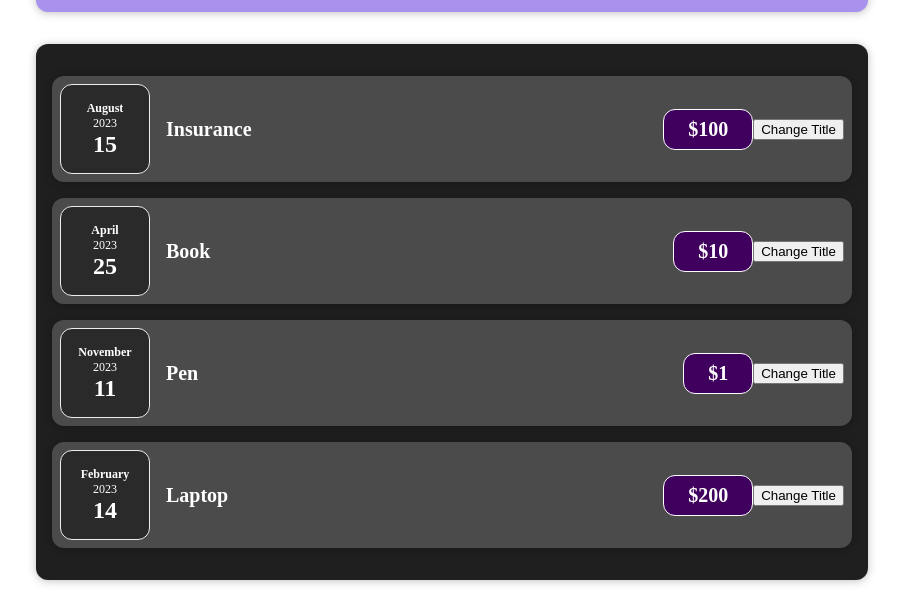
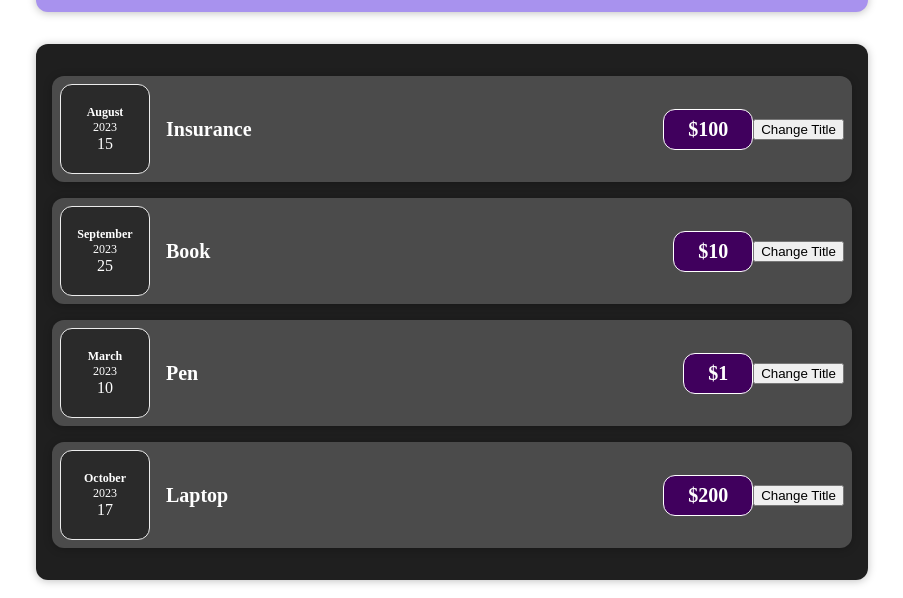
Before and after one commit to SumenKD10/SHP_First_React_App, a React (Create React App) app: page / in a window 1280 px wide. Shown: the part 262-860 px from the top of the page, without its empty margins (188-1091 px from the left). Built offline with nearby package versions, Linux system fonts and the light colour scheme.

Commit message:
Passed the Expenses Data from Parent component to Child Component

```diff
--- a/src/App.js
+++ b/src/App.js
@@ -1,14 +1,33 @@
-import React from "react";
+// Write your code at relevant places in the code below:
+
+import React, { useState } from "react";
 import Expenses from "./components/Expenses/Expenses";
 import NewExpense from "./components/NewExpense/NewExpense";
 
-function App() {
+const App = () => {
+  const [expenses, setExpenses] = useState([
+    { id: 1, title: "Insurance", date: new Date(2023, 7, 15), price: 100 },
+    { id: 2, title: "Book", date: new Date(2023, 8, 25), price: 10 },
+    { id: 3, title: "Pen", date: new Date(2023, 2, 10), price: 1 },
+    { id: 4, title: "Laptop", date: new Date(2023, 9, 17), price: 200 },
+  ]);
+
+  const addExpenseHandler = (expense) => {
+    let newElement = {
+      id: expenses.length + 1,
+      title: expense.title,
+      date: new Date(expense.date.slice(0, 4),expense.date.slice(5, 7)-1,expense.date.slice(8, 10) ),
+      price: expense.amount
+    }
+    setExpenses([newElement, ...expenses]);
+  };
+
   return (
     <div>
-      <NewExpense></NewExpense>
-      <Expenses></Expenses>
+      <NewExpense onAddExpense={addExpenseHandler} />
+      <Expenses expenses={expenses} />
     </div>
   );
-}
+};
 
 export default App;
--- a/src/components/Expenses/ExpenseDate.js
+++ b/src/components/Expenses/ExpenseDate.js
@@ -1,5 +1,5 @@
-import React from 'react';
-import './ExpenseDate.css';
+import React from "react";
+import "./ExpenseDate.css";
 
 const months = [
   "January",
@@ -16,19 +16,18 @@
   "December",
 ];
 
-function ExpenseDate(props){
-  let date = props.date.getDate().toString();
-  const month = months[Number(props.date.getMonth())];
+function ExpenseDate(props) {
+  const month = months[props.date.getMonth()];
   const year = props.date.getFullYear();
-  date = date.length === 1 ? "0" + date : date;
+  const date = props.date.getDate();
 
   return (
-    <div className='expense-date'>
-      <div className='expense-date__month'>{month}</div>
-      <div className='expense-date__year'>{year}</div>
-      <div className='expense-date__day'>{date}</div>
+    <div className="expense-date">
+      <div className="expense-date__month">{month}</div>
+      <div className="expense-date__year">{year}</div>
+      <div className="expense-date__date">{date}</div>
     </div>
-  )
+  );
 }
 
 export default ExpenseDate;
--- a/src/components/Expenses/ExpenseItem.js
+++ b/src/components/Expenses/ExpenseItem.js
@@ -1,12 +1,11 @@
-// Write your code at the relevant places in the code below
-
-import React,{useState} from "react";
+import React, { useState } from "react";
 import "./ExpenseItem.css";
 import ExpenseDate from "./ExpenseDate";
 import Card from "../UI/Card";
 
 const ExpenseItem = (props) => {
   const [title, setTitle] = useState(props.title);
+
   function buttonClickHandler() {
     setTitle("New Title");
   }
--- a/src/components/Expenses/Expenses.js
+++ b/src/components/Expenses/Expenses.js
@@ -1,30 +1,24 @@
-import './Expenses.css';
-import ExpenseItem from "./ExpenseItem.js";
-import React from 'react';
+import React from "react";
+import ExpenseItem from "./ExpenseItem";
+import "./Expenses.css";
+import Card from "../UI/Card";
 
-function Expenses() {
-    const expenses = [
-        { id: "1", date: new Date(2023, 7, 15), title: "Insurance", price: 100 },
-        { id: "2", date: new Date(2023, 3, 25), title: "Book", price: 10 },
-        { id: "3", date: new Date(2023, 10, 11), title: "Pen", price: 1 },
-        { id: "4", date: new Date(2023, 1, 14), title: "Laptop", price: 200 },
-    ];
+const Expenses = (props) => {
+  console.log(props);
   return (
-        <div className="expenses">
-            {
-                expenses.map((expense, index) => {
+    <Card className="expenses">
+      {props.expenses.map((expense) => {
         return (
           <ExpenseItem
             key={expense.id}
+            title={expense.title}
             date={expense.date}
-                            title={expense.title}
             price={expense.price}
-                        ></ExpenseItem>
+          />
         );
-                })
-            }
-        </div>
-    )
-}
+      })}
+    </Card>
+  );
+};
 
 export default Expenses;
--- a/src/components/NewExpense/ExpenseForm.js
+++ b/src/components/NewExpense/ExpenseForm.js
@@ -1,10 +1,7 @@
 import React, { useState } from "react";
 import "./ExpenseForm.css";
 
-const ExpenseForm = () => {
-  // const [enteredTitle, setEnteredTitle] = useState("");
-  // const [enteredAmount, setEnteredAmount] = useState("");
-  // const [enteredDate, setEnteredDate] = useState("");
+const ExpenseForm = (props) => {
 
   const [userInput, setUserInput] = useState({
     title: "",
@@ -47,13 +44,13 @@
     const allInfo = {
       title: userInput.title,
       amount: userInput.amount,
-      date: userInput.date
+      date: new Date(userInput.date).toISOString()
     }
-    console.log(allInfo);
+    props.onSaveExpenseData(allInfo);
     setUserInput({
       title: "",
       amount: "",
-      date:""
+      date: ""
     });
   }
 
--- a/src/components/NewExpense/NewExpense.js
+++ b/src/components/NewExpense/NewExpense.js
@@ -2,10 +2,15 @@
 import ExpenseForm from "./ExpenseForm";
 import "./NewExpense.css";
 
-const NewExpense = () => {
+const NewExpense = (props) => {
+  const saveExpenseDataHandler = (enteredExpenseData) => {
+    const expenseData = { ...enteredExpenseData, id: Math.random().toString() };
+    props.onAddExpense(expenseData);
+  };
+
   return (
     <div className="new-expense">
-      <ExpenseForm />
+      <ExpenseForm onSaveExpenseData={saveExpenseDataHandler} />
     </div>
   );
 };
```
Also changed, not shown: src/components/UI/Card.js (+3 -8 lines). Lines whose indentation alone changed are shown as unchanged.
